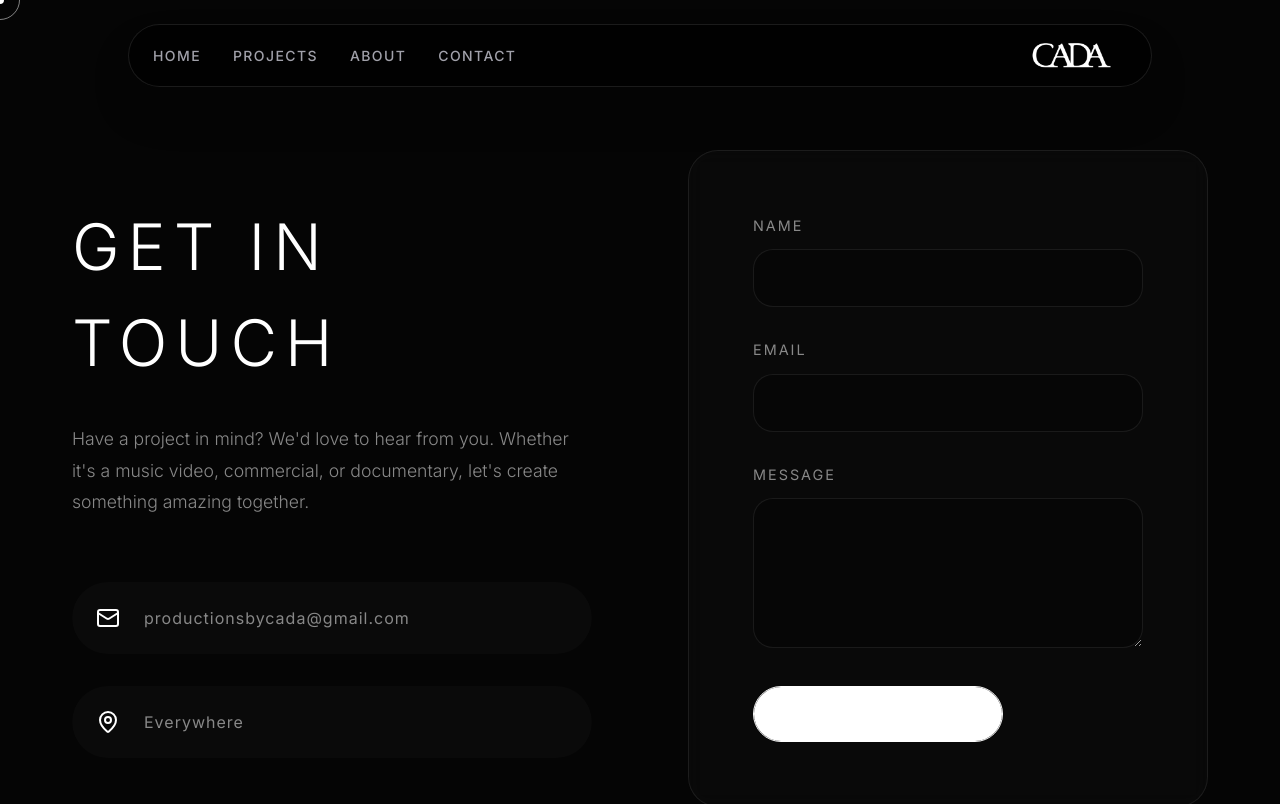
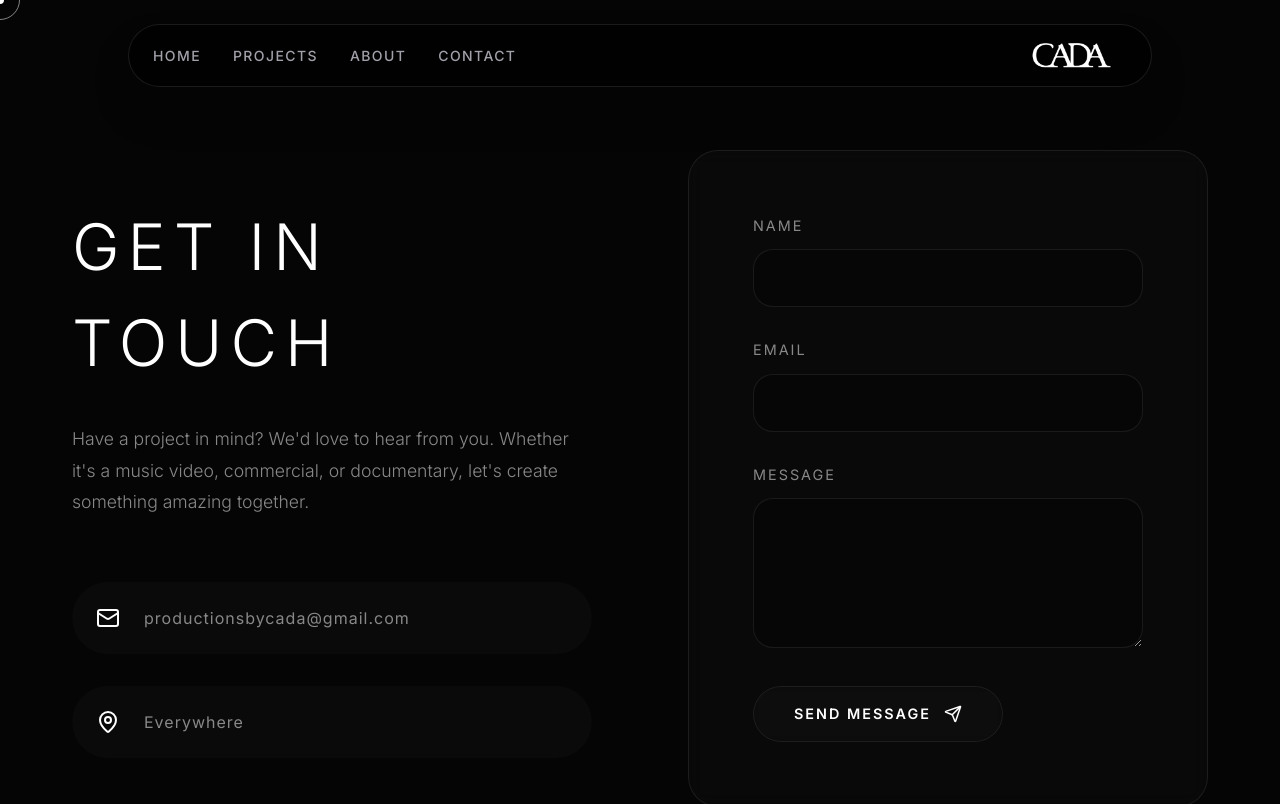
Before and after one commit to Duhvid143/cadafilms, a Next.js app: page /contact in a window 1280 px wide. Shown: the top 804 px of the page. Built offline with nearby package versions, Linux system fonts and the light colour scheme.

Commit message:
style: update contact button to secondary variant

```diff
--- a/src/app/contact/page.tsx
+++ b/src/app/contact/page.tsx
@@ -94,7 +94,7 @@ export default function Contact() {
                                 required
                             ></textarea>
                         </div>
-                        <Button type="submit" style={{ width: '100%' }} icon={Send}>
+                        <Button type="submit" variant="secondary" style={{ width: '100%' }} icon={Send}>
                             Send Message
                         </Button>
                     </form>
```
